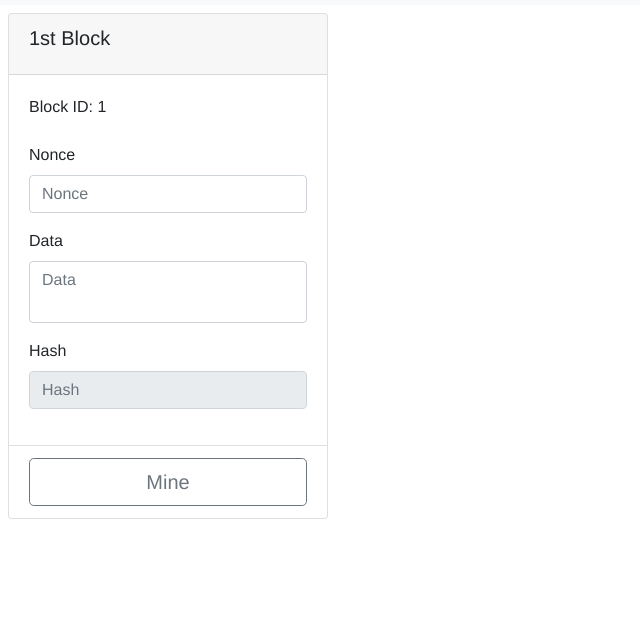
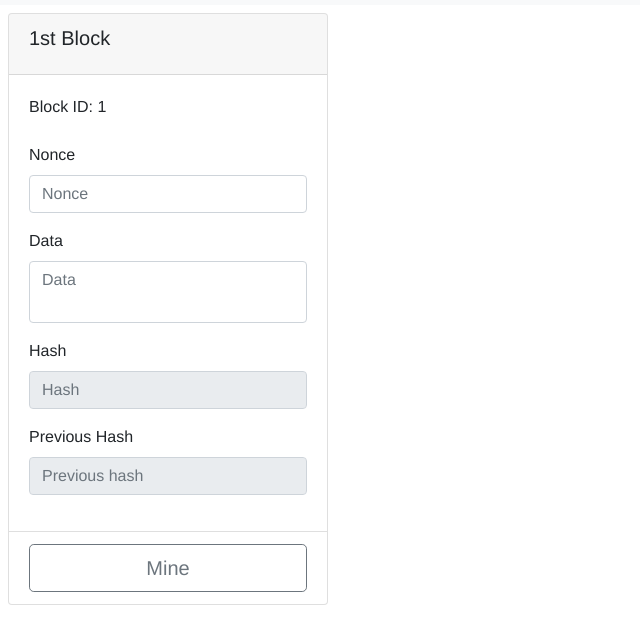
Before and after one commit to victor-iyi/react-blockchain, a React app: page / in a window 1280 px wide. Shown: the part 51-694 px from the top of the page, without its empty margins (0-640 px from the left). Built offline with nearby package versions, Linux system fonts and the light colour scheme.

Commit message:
Wiring up to reducers.

```diff
--- a/src/components/App.js
+++ b/src/components/App.js
@@ -1,12 +1,12 @@
 import React from 'react';
-import BlockCard from './BlockCard';
+import { Block } from '../containers';
 import NavBar from './Nav/NavBar';
 
 
 const App = () =>
   <div>
     <NavBar />
-    <BlockCard />
+    <Block />
   </div>;
 
 export default App;
--- a/src/components/BlockCard.js
+++ b/src/components/BlockCard.js
@@ -35,6 +35,12 @@ const BlockCard = (props) =>
         <input type="text" id="hash" className="form-control" readOnly
           placeholder="Hash" value={props.hash} aria-label="Hash" />
       </div>
+      {/* Previous Hash */}
+      <label for="hash">Previous Hash</label>
+      <div className="input-group mb-3">
+        <input type="text" id="prev-hash" className="form-control" readOnly
+          placeholder="Previous hash" value={props.prev_has} aria-label="Previous hash" />
+      </div>
     </div>
 
     {/* Block footer. */}
--- a/src/constants/actions.js
+++ b/src/constants/actions.js
@@ -0,0 +1,7 @@
+export const BLOCK = {
+  CREATE: 'ACTION_CREATE_BLOCK',
+  UPDATE: 'ACTION_UPDATE_BLOCK',
+  MINE: 'ACTION_MINE_BLOCK',
+  VERIFY: 'ACTION_VERIFY_BLOCK',
+  CALCULATE_HASH: 'ACTION_CALCULATE_HASH_BLOCK',
+};
--- a/src/containers/Block.js
+++ b/src/containers/Block.js
@@ -15,20 +15,21 @@
  **/
 
 import React, { Component } from 'react';
+import { connect } from 'react-redux';
 
+import BlockCard from '../components/BlockCard';
 
 class Block extends Component {
-  constructor (props) {
-    super(props);
-  }
 
   render() {
     return (
       <div>
-        Block.
+        <BlockCard />
       </div>
     );
   }
 }
 
-export default Block;
+const mapStateToProps = (state) => ({ block: state.block });
+
+export default connect(mapStateToProps)(Block);
--- a/src/containers/Blockchain.jsx
+++ b/src/containers/Blockchain.js
@@ -6,7 +6,7 @@
  *   GitHub: https://github.com/victor-iyiola
  *
  * @project
- *   File: Blockchain.jsx
+ *   File: Blockchain.js
  *   Created on 12 May, 2018 @ 8:38 PM.
  *
  * @license
@@ -18,9 +18,6 @@ import React, {Component} from 'react';
 
 
 class Blockchain extends Component {
-  constructor(props) {
-    super(props);
-  }
 
   render() {
     return (
--- a/src/containers/Tokens.jsx
+++ b/src/containers/Distributed.js
@@ -6,8 +6,8 @@
  *   GitHub: https://github.com/victor-iyiola
  *
  * @project
- *   File: Tokens.jsx
- *   Created on 12 May, 2018 @ 8:39 PM.
+ *   File: Distributed.jsx
+ *   Created on 12 May, 2018 @ 8:38 PM.
  *
  * @license
  *   MIT License
@@ -17,18 +17,15 @@
 import React, {Component} from 'react';
 
 
-class Tokens extends Component {
-  constructor(props) {
-    super(props);
-  }
+class Distributed extends Component {
 
   render() {
     return (
       <div>
-        Contains demo of tokens.
+        Contains demo of Distributed Blockchain.
       </div>
     );
   }
 }
 
-export default Tokens;
+export default Distributed;
--- a/src/containers/Distributed.jsx
+++ b/src/containers/Hash.js
@@ -6,8 +6,8 @@
  *   GitHub: https://github.com/victor-iyiola
  *
  * @project
- *   File: Distributed.jsx
- *   Created on 12 May, 2018 @ 8:38 PM.
+ *   File: Hash.jsx
+ *   Created on 12 May, 2018 @ 8:37 PM.
  *
  * @license
  *   MIT License
@@ -17,18 +17,15 @@
 import React, {Component} from 'react';
 
 
-class Distributed extends Component {
-  constructor(props) {
-    super(props);
-  }
+class Hash extends Component {
 
   render() {
     return (
       <div>
-        Contains demo of Distributed Blockchain.
+        Real time demo of cryptographic hash function.
       </div>
     );
   }
 }
 
-export default Distributed;
+export default Hash;
--- a/src/containers/Hash.jsx
+++ b/src/containers/Tokens.js
@@ -6,8 +6,8 @@
  *   GitHub: https://github.com/victor-iyiola
  *
  * @project
- *   File: Hash.jsx
- *   Created on 12 May, 2018 @ 8:37 PM.
+ *   File: Tokens.jsx
+ *   Created on 12 May, 2018 @ 8:39 PM.
  *
  * @license
  *   MIT License
@@ -17,18 +17,15 @@
 import React, {Component} from 'react';
 
 
-class Hash extends Component {
-  constructor(props) {
-    super(props);
-  }
+class Tokens extends Component {
 
   render() {
     return (
       <div>
-        Real time demo of cryptographic hash function.
+        Contains demo of tokens.
       </div>
     );
   }
 }
 
-export default Hash;
+export default Tokens;
--- a/src/containers/index.js
+++ b/src/containers/index.js
@@ -0,0 +1,10 @@
+import Hash from './Hash';
+import Block from './Block';
+import Blockchain from './Blockchain';
+import Distributed from './Distributed';
+import Tokens from './Tokens';
+
+
+export {
+  Hash, Block, Blockchain, Distributed, Tokens
+};
--- /dev/null
+++ b/src/reducers/Block.js
@@ -0,0 +1,63 @@
+import { BLOCK } from '../constants/actions';
+
+const inital_state = null;
+
+const Block = (state = inital_state, action) => {
+  switch (action.type) {
+    /*
+     * +—————————————————————————————————————————————————————————————————————————————————————+
+     * | +—————————————————————————————————————————————————————————————————————————————————+ |
+     * | | Create block.
+     * | +—————————————————————————————————————————————————————————————————————————————————+ |
+     * +—————————————————————————————————————————————————————————————————————————————————————+
+     */
+    case BLOCK.CREATE:
+      console.log(action);
+      return state;
+
+    /*
+     * +—————————————————————————————————————————————————————————————————————————————————————+
+     * | +—————————————————————————————————————————————————————————————————————————————————+ |
+     * | | Mine block.
+     * | +—————————————————————————————————————————————————————————————————————————————————+ |
+     * +—————————————————————————————————————————————————————————————————————————————————————+
+     */
+    case BLOCK.MINE:
+      return state;
+
+    /*
+     * +—————————————————————————————————————————————————————————————————————————————————————+
+     * | +—————————————————————————————————————————————————————————————————————————————————+ |
+     * | | Update block data.
+     * | +—————————————————————————————————————————————————————————————————————————————————+ |
+     * +—————————————————————————————————————————————————————————————————————————————————————+
+     */
+    case BLOCK.UPDATE:
+      return state;
+
+    /*
+     * +—————————————————————————————————————————————————————————————————————————————————————+
+     * | +—————————————————————————————————————————————————————————————————————————————————+ |
+     * | | Verify block integrity.
+     * | +—————————————————————————————————————————————————————————————————————————————————+ |
+     * +—————————————————————————————————————————————————————————————————————————————————————+
+     */
+    case BLOCK.VERIFY:
+      return state;
+
+    /*
+     * +—————————————————————————————————————————————————————————————————————————————————————+
+     * | +—————————————————————————————————————————————————————————————————————————————————+ |
+     * | | Calculate cryptographic hash.
+     * | +—————————————————————————————————————————————————————————————————————————————————+ |
+     * +—————————————————————————————————————————————————————————————————————————————————————+
+     */
+    case BLOCK.CALCULATE_HASH:
+      return state;
+
+    default:
+      return state;
+  }
+};
+
+export default Block;
--- a/src/reducers/index.js
+++ b/src/reducers/index.js
@@ -1,8 +1,9 @@
 import { combineReducers } from 'redux';
 
+import Block from './Block';
 
 const rootReducer = combineReducers({
-  state: (state = null) => state,
+  block: Block,
 });
 
 export default rootReducer;
--- a/src/scss/base/_typography.scss
+++ b/src/scss/base/_typography.scss
@@ -3,3 +3,7 @@ body {
   padding: 0;
   font-family: Helvetica, Arial, sans-serif;
 }
+
+textarea {
+  resize: none;
+}
--- a/src/scss/components/_blockcard.scss
+++ b/src/scss/components/_blockcard.scss
@@ -2,7 +2,3 @@
   margin: .5em;
    max-width: 25%;
 }
-
-textarea {
-  resize: None;
-}
```
Also changed, not shown: src/actions/utils.js (+13 -0 lines), public/css/main.css.
